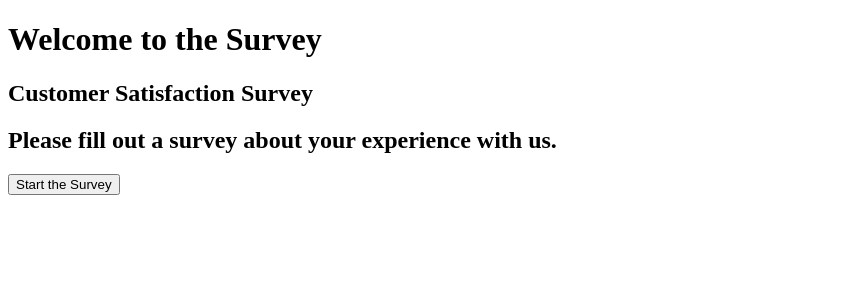
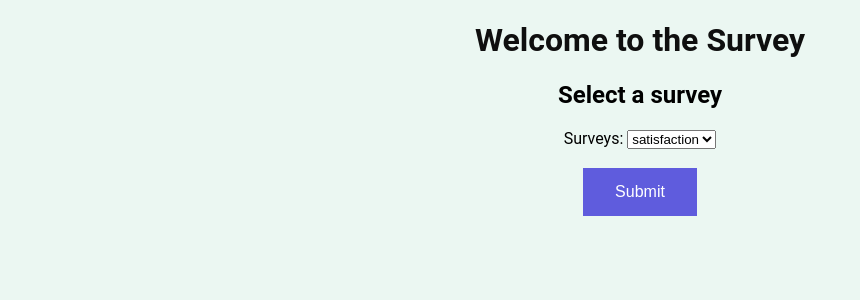
Before and after one commit to KKTTAAII/survey, a Flask app: page / in a window 1280 px wide. Shown: the top 300 px of the page, without its empty margins (0-860 px from the left). Run offline with Flask 2, Linux system fonts and the light colour scheme.

Commit message:
forth commit

```diff
--- a/app.py
+++ b/app.py
@@ -1,8 +1,6 @@
-from sys import meta_path
 from flask import Flask, request, render_template, redirect, flash
-from flask.wrappers import Response
 from flask_debugtoolbar import DebugToolbarExtension
-from surveys import satisfaction_survey
+from surveys import surveys
 
 app = Flask(__name__)
 app.config['SECRET_KEY'] = "oh-so-secret"
@@ -10,14 +8,24 @@ app.config['DEBUG_TB_INTERCEPT_REDIRECTS'] = False
 debug = DebugToolbarExtension(app)
 
 user_responses = []
+current_survey = []
 
 @app.route("/")
+def select_survey():
+    """the user can select a survey"""
+    all_surveys = [survey for survey in surveys.keys()]
+    return render_template("homepage.html", surveys=all_surveys)
+
+@app.route("/survey", methods=["GET", "POST"])
 def show_survey():
     """Show the survey question and instructions"""
     user_responses.clear()
-    title = satisfaction_survey.title
-    instructions = satisfaction_survey.instructions
-    return render_template("survey.html", title=title, inst=instructions)
+    current_survey.clear()
+    selected_survey = request.args["survey"]
+    current_survey.append(selected_survey)
+    title = surveys[selected_survey].title
+    instructions = surveys[selected_survey].instructions
+    return render_template("survey.html", title=title, inst=instructions, selected_survey=selected_survey)
 
 
 @app.route("/questions/<int:num>", methods=["GET", "POST"])
@@ -26,12 +34,12 @@ def show_questions(num):
 
     """if the number exceeds the number of the questions,
     redirect the user to the home page"""
-    if(num > len(satisfaction_survey.questions)):
+    if(num > len(surveys[current_survey[0]].questions)):
         flash(
             f"""Invalid question number. There are only
-            {len(satisfaction_survey.questions)}
+            {len(surveys[current_survey[0]].questions)}
             questions for this survey"""
-            )
+            , "error")
         return redirect("/")
 
     """prevent user from trying to answer the question
@@ -40,17 +48,18 @@ def show_questions(num):
         return redirect(f"/questions/{len(user_responses)}")
 
     """check if the user has completed all the questions in the survey"""
-    if(len(user_responses) == len(satisfaction_survey.questions)):
-        flash(f"You have completed all the questions")
+    if(len(user_responses) == len(surveys[current_survey[0]].questions)):
+        flash("You have completed all the questions", "finished")
         return redirect('/complete')
 
-    question = satisfaction_survey.questions[int(num)].question
-    choices = satisfaction_survey.questions[int(num)].choices
+    question = surveys[current_survey[0]].questions[int(num)].question
+    choices = surveys[current_survey[0]].questions[int(num)].choices
+    text_box = surveys[current_survey[0]].questions[int(num)].allow_text
 
     return render_template(
         "questions.html",
         question=question,
-        choices=choices)
+        choices=choices, text_box=text_box)
 
 
 @app.route("/answer", methods=["POST"])
--- /dev/null
+++ b/static/app.css
@@ -0,0 +1,47 @@
+.messages p {
+    padding: 1rem;
+    font-size: 20px;
+    border-radius: 5px;
+}
+
+.messages .finished {
+    background-color: rgba(0,255,0,0.1);
+}
+
+.messages .error {
+    background-color: rgba(255,0,0,0.1);
+}
+
+.header {
+    color: rgb(15, 15, 15);
+}
+
+.whole_page {
+    background-color: rgba(61, 184, 132, 0.1);
+    font-family: 'Roboto', sans-serif;
+}
+
+.header, .secondheader, .inputContainer, .messages p {
+    text-align: center;
+}
+
+.btn {
+    margin: 0 auto;
+    background-color: #5f5cdd; /* Green */
+    border: none;
+    color: white;
+    padding: 15px 32px;
+    text-align: center;
+    text-decoration: none;
+    display: inline-block;
+    font-size: 16px;
+}
+
+.btn:hover {
+    cursor: pointer;
+    background-color: rgb(41, 168, 147);
+}
+
+input[type=button] {
+    font-family: 'Roboto', sans-serif;
+}
--- a/static/style.css
+++ /dev/null
@@ -1,3 +0,0 @@
-.startSurvey {
-    text-transform: none;
-}
--- a/templates/base.html
+++ b/templates/base.html
@@ -4,19 +4,19 @@
     <meta charset="UTF-8" />
     <meta http-equiv="X-UA-Compatible" content="IE=edge" />
     <meta name="viewport" content="width=device-width, initial-scale=1.0" />
-    <link rel="stylesheet" href="/static/style.css" />
+    <link rel="stylesheet" href="/static/app.css" />
     <title>{%block title%}{%endblock%}</title>
   </head>
-  <body>
-    <main id="content">
-      {% with messages=get_flashed_messages()%}
+  <body class="whole_page">
+    <main>
+      {% with messages=get_flashed_messages(with_categories=true)%} {% if
+      messages %}
       <section class="messages">
-        {%for msg in messages%}
-        <p>{{msg}}</p>
+        {%for category, msg in messages%}
+        <p class="{{category}}">{{msg}}</p>
         {%endfor%}
       </section>
-      {% block content%} content {% endblock %}
-      {%endwith%}
+      {%endif%} {%endwith%} {% block content%} content {% endblock %}
     </main>
   </body>
 </html>
--- a/templates/complete.html
+++ b/templates/complete.html
@@ -1,3 +1,3 @@
-{% extends 'base.html' %} {%block title%}Survey{%endblock%} {% block content%}
-<h1>Thank you for completing the survey!</h1>
+{% extends 'base.html' %} {%block title%}Complete{%endblock%} {% block content%}
+<h1 class="header">Thank you for completing the survey!</h1>
 {% endblock %}
--- /dev/null
+++ b/templates/homepage.html
@@ -0,0 +1,18 @@
+{% extends 'base.html' %} {%block title%}Home Page{%endblock%} {% block
+content%}
+<h1 class="header">Welcome to the Survey</h1>
+<h2 class="secondheader">Select a survey</h2>
+<div class="inputContainer">
+  <form action="/survey">
+    <label>Surveys:</label>
+    <select name="survey">
+      {%for surveyname in surveys%}
+      <option value="{{surveyname}}">{{surveyname}}</option>
+      {%endfor%}
+    </select>
+    <br />
+    <br />
+    <button class="btn">Submit</button>
+  </form>
+</div>
+{% endblock %}
--- a/templates/survey.html
+++ b/templates/survey.html
@@ -1,12 +1,7 @@
-{% extends 'base.html' %}
-{%block title%}Survey{%endblock%}
-{% block content%}
-<h1>Welcome to the Survey</h1>
-<h2>{{title}}</h2>
-<h2>{{inst}}</h2>
-<form action='/questions/0', method="POST">
-  <button class="startBtn">
-  Start the Survey
-  </button>
+{% extends 'base.html' %} {%block title%}Survey{%endblock%} {% block content%}
+<h2 class="secondheader">{{title}}</h2>
+<h2 class="secondheader">{{inst}}</h2>
+<form action="/questions/0" , method="POST">
+  <button class="btn">Start the Survey</button>
 </form>
 {% endblock %}
```
Also changed, not shown: templates/questions.html (+16 -5 lines).
